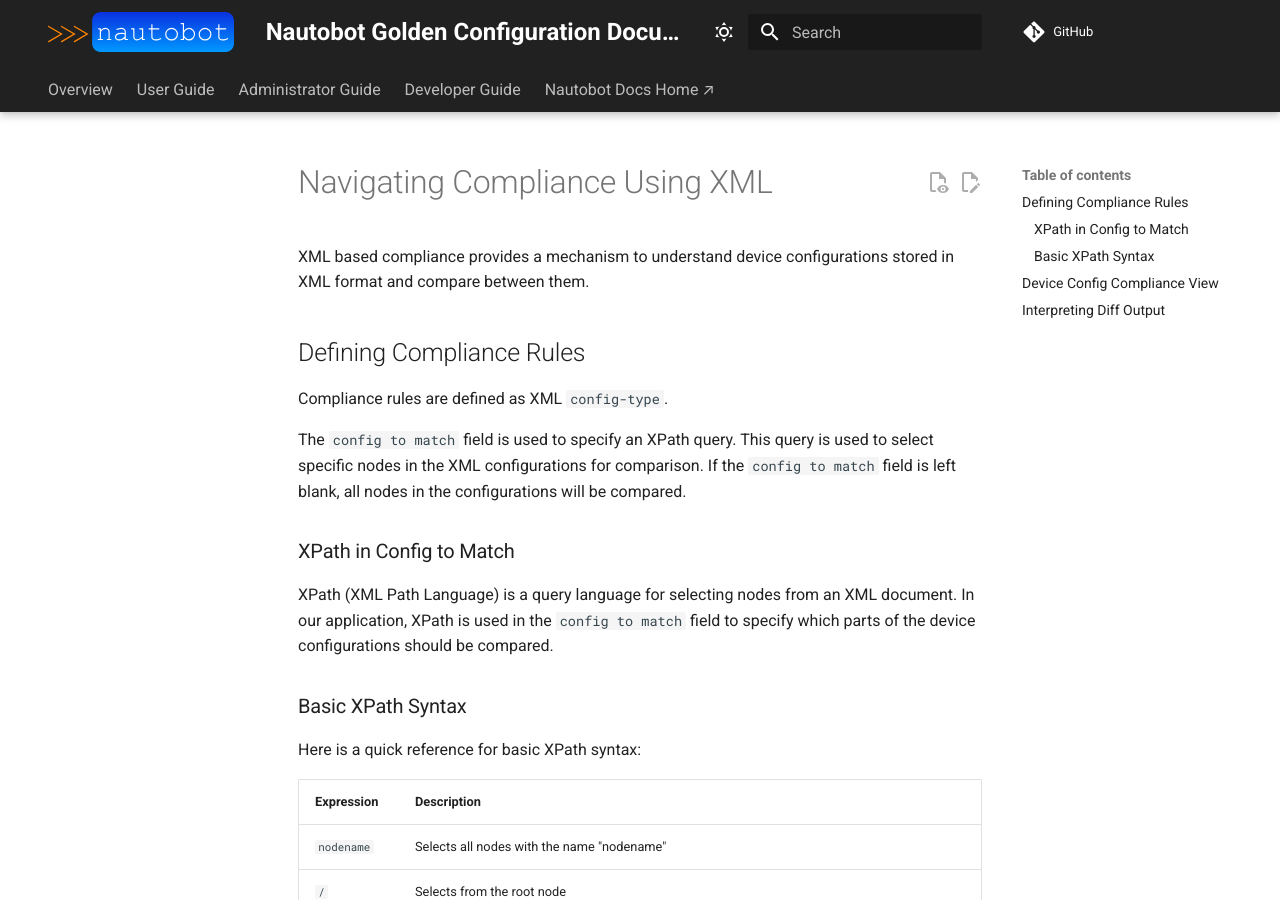
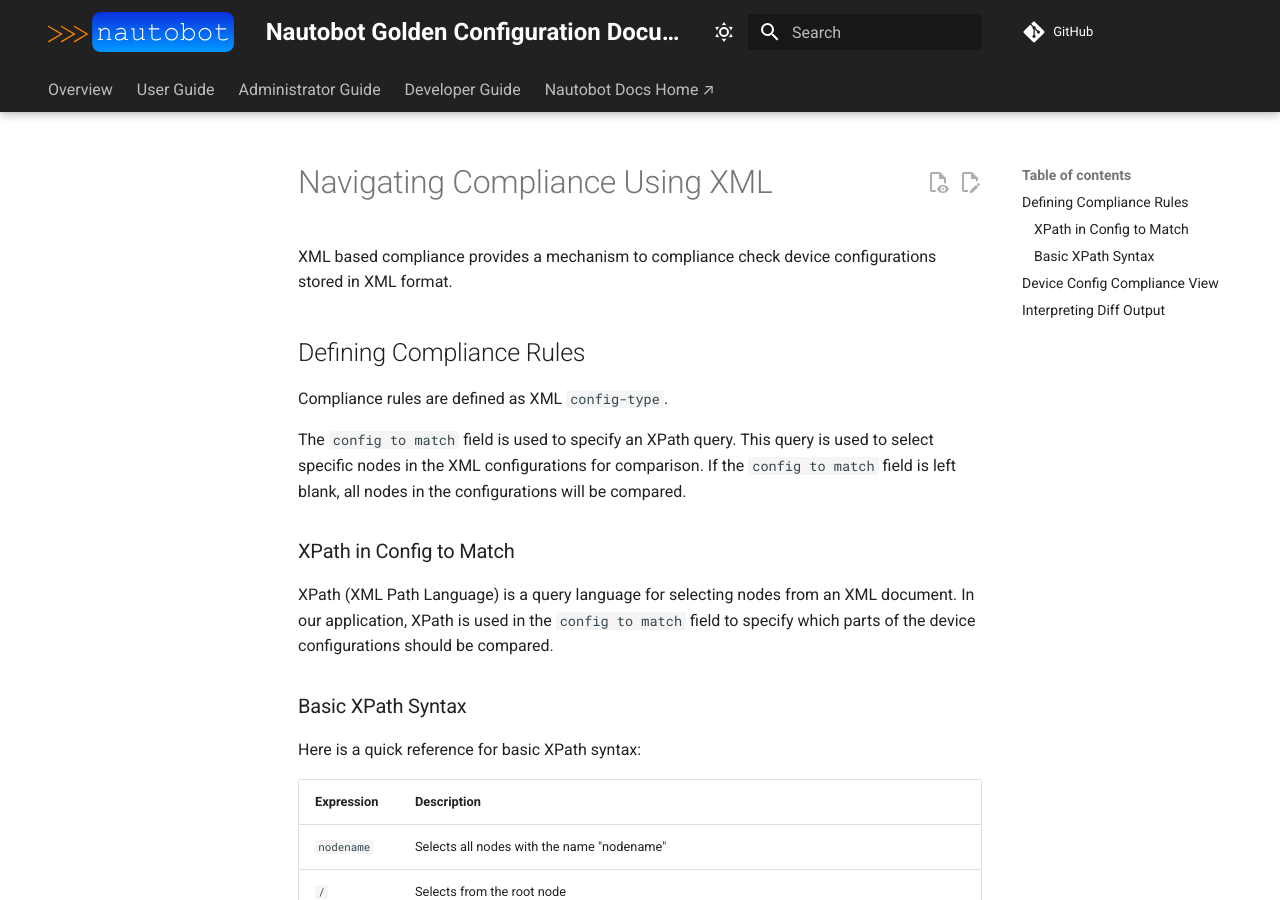
Before and after one commit to nautobot/nautobot-app-golden-config, an MkDocs documentation site: the page built from docs/user/app_feature_compliancexml.md, in a window 1280 px wide and 900 px high. Built offline with MkDocs 1.6.1 and Material for MkDocs 9.7.7, drawn with Linux system fonts in a browser that asks for light colours; comment, search, counter and statistics services are not loaded.

Commit message:
Update docs/user/app_feature_compliancexml.md
Co-authored-by: Jeff Kala <48843785+jeffkala@users.noreply.github.com>

```diff
--- a/docs/user/app_feature_compliancexml.md
+++ b/docs/user/app_feature_compliancexml.md
@@ -1,6 +1,6 @@
 # Navigating Compliance Using XML
 
-XML based compliance provides a mechanism to understand device configurations stored in XML format and compare between them.
+XML based compliance provides a mechanism to compliance check device configurations stored in XML format.
 
 ## Defining Compliance Rules
 
```
